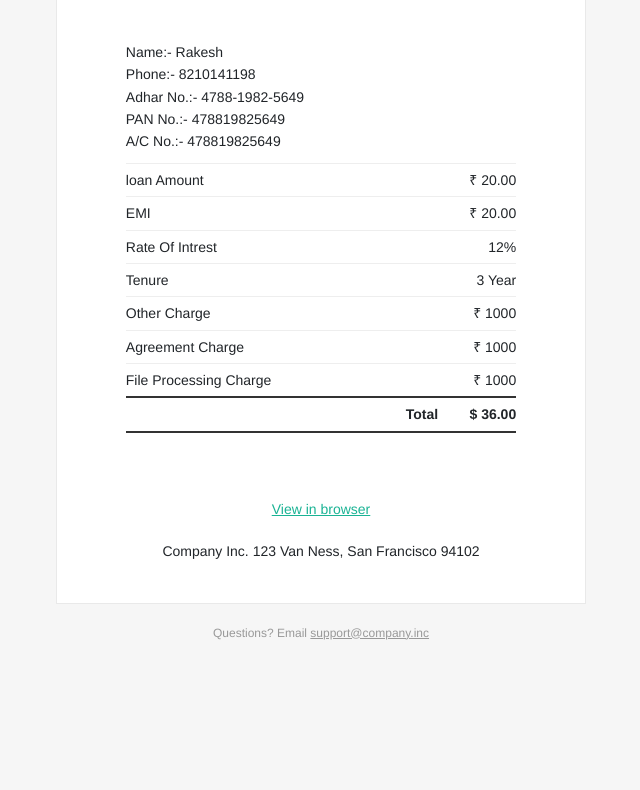
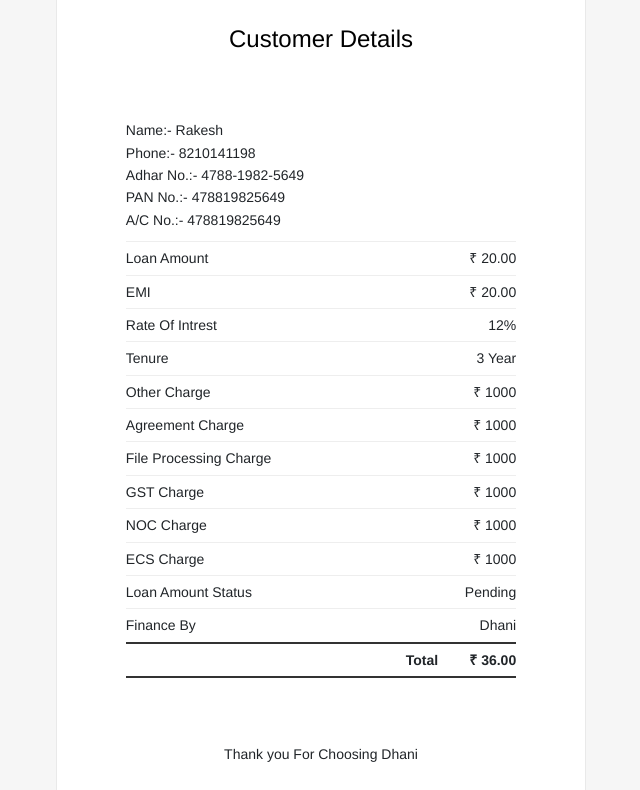
Before and after one commit to sovind1997/finance, a plain HTML site: page index.html in a window 1280 px wide. Shown: the part 134-924 px from the top of the page, without its empty margins (319-959 px from the left). Before the commit the page ends 837 px from the top, so only its background shows below. Drawn offline with nearby package versions, Linux system fonts and the light colour scheme.

Commit message:
Update index.html

```diff
--- a/index.html
+++ b/index.html
@@ -35,7 +35,9 @@
                             <table width="100%" cellpadding="0" cellspacing="0">
                                 <tbody><tr>
                                     <td class="content-block">
-                                        <h2>Thanks for using our app</h2>
+
+									<h1>Dhani Finance</h1>
+                                        <h2>Customer Details</h2>
                                     </td>
                                 </tr>
                                 <tr>
@@ -52,7 +54,7 @@
                                                 <td>
                                                     <table class="invoice-items" cellpadding="0" cellspacing="0">
                                                         <tbody><tr>
-                                                            <td>loan Amount</td>
+                                                            <td>Loan Amount</td>
                                                             <td class="alignright">₹ 20.00</td>
                                                         </tr>
                                                         <tr>
@@ -90,6 +92,34 @@
                                                         </tr>
 
 
+														<tr>
+                                                            <td>GST Charge</td>
+                                                            <td class="alignright">₹ 1000</td>
+                                                        </tr>
+
+														<tr>
+                                                            <td>NOC Charge</td>
+                                                            <td class="alignright">₹ 1000</td>
+                                                        </tr>
+
+														<tr>
+                                                            <td>ECS Charge</td>
+                                                            <td class="alignright">₹ 1000</td>
+                                                        </tr>
+
+														<tr>
+                                                            <td>Loan Amount Status</td>
+                                                            <td class="alignright">Pending</td>
+                                                        </tr>
+
+														<tr>
+                                                            <td>Finance By</td>
+                                                            <td class="alignright">Dhani</td>
+                                                        </tr>
+
+
+
+
 
 
 
@@ -106,7 +136,7 @@
 
                                                         <tr class="total">
                                                             <td class="alignright" width="80%">Total</td>
-                                                            <td class="alignright">$ 36.00</td>
+                                                            <td class="alignright">₹  36.00</td>
                                                         </tr>
                                                     </tbody></table>
                                                 </td>
@@ -116,25 +146,14 @@
                                 </tr>
                                 <tr>
                                     <td class="content-block">
-                                        <a href="#">View in browser</a>
-                                    </td>
-                                </tr>
-                                <tr>
-                                    <td class="content-block">
-                                        Company Inc. 123 Van Ness, San Francisco 94102
+                                        Thank you For Choosing Dhani
                                     </td>
                                 </tr>
                             </tbody></table>
                         </td>
                     </tr>
                 </tbody></table>
-                <div class="footer">
-                    <table width="100%">
-                        <tbody><tr>
-                            <td class="aligncenter content-block">Questions? Email <a href="mailto:">support@company.inc</a></td>
-                        </tr>
-                    </tbody></table>
-                </div></div>
+               </div>
         </td>
         <td></td>
     </tr>
```
